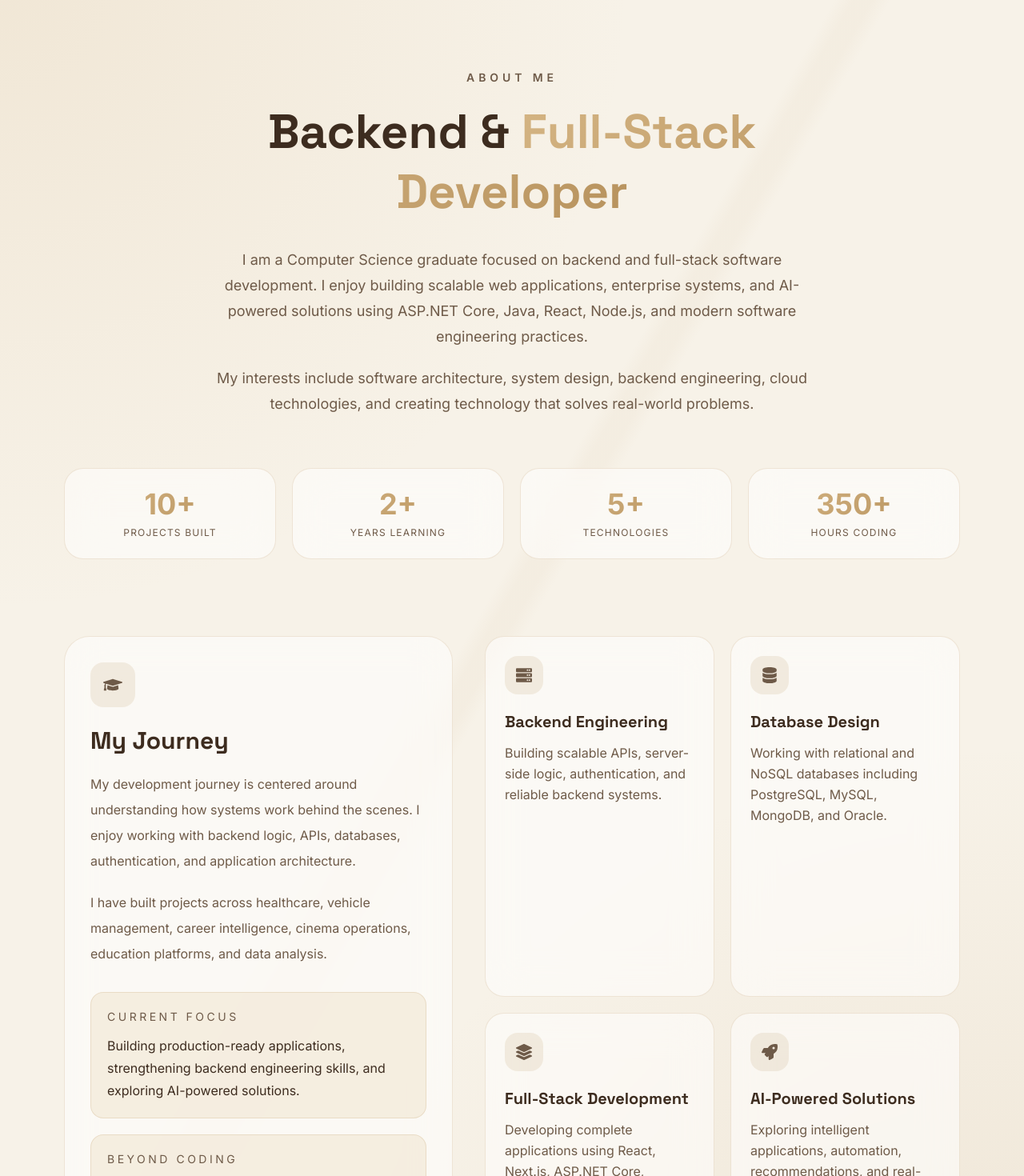
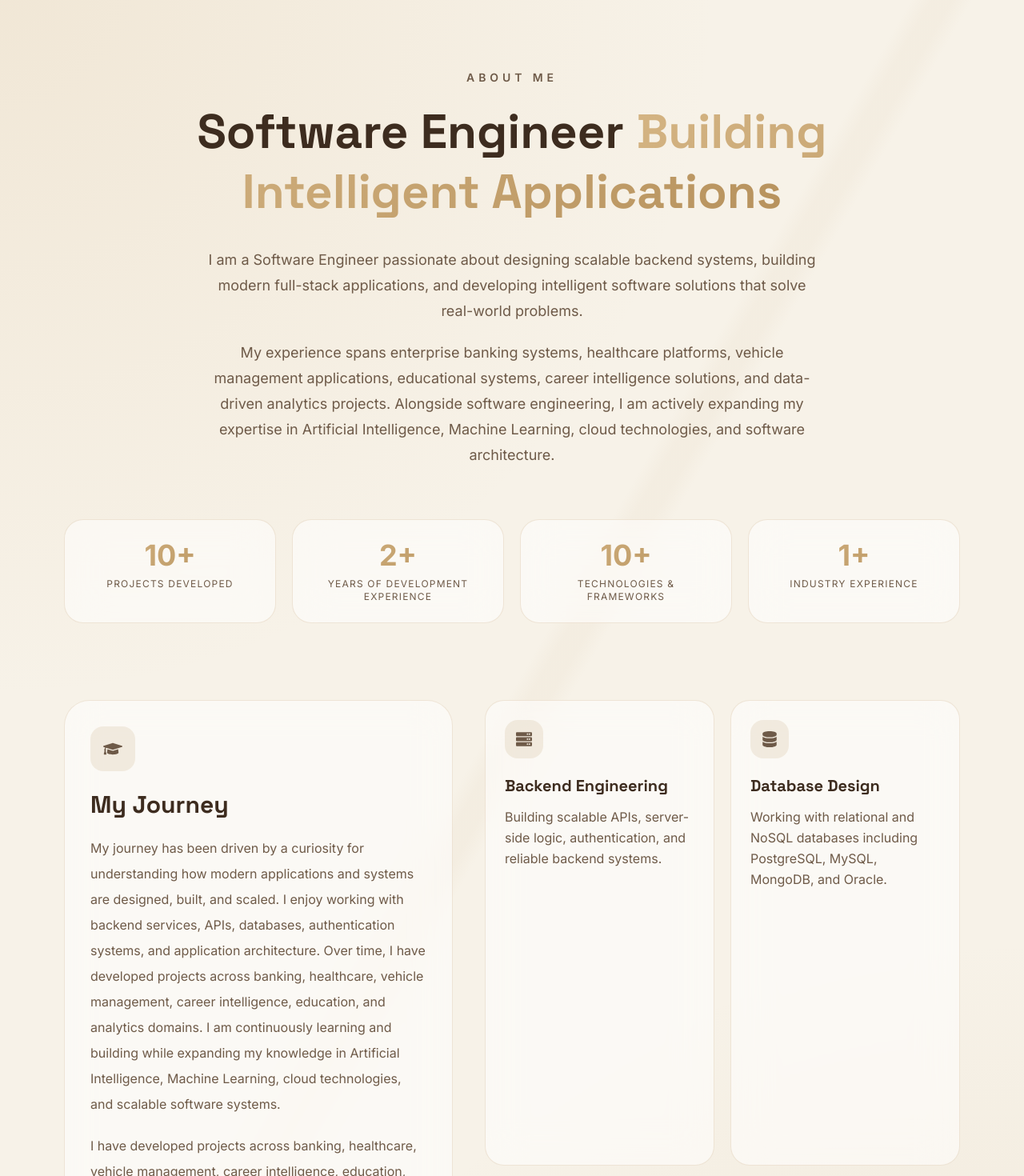
Before and after one commit to akirakaori/my-portfolio, a Next.js app: page / in a window 1280 px wide. Shown: the part 860-2330 px from the top of the page at 80% size. Built offline with nearby package versions, Linux system fonts and the light colour scheme.

Commit message:
Edited the nav bar

```diff
--- a/src/components/About.tsx
+++ b/src/components/About.tsx
@@ -13,10 +13,10 @@ import {
 } from "react-icons/fa";
 
 const stats = [
-  { value: "10+", label: "Projects Built" },
-  { value: "2+", label: "Years Learning" },
-  { value: "5+", label: "Technologies" },
-  { value: "350+", label: "Hours Coding" },
+  { value: "10+", label: "Projects Developed" },
+  { value: "2+", label: "Years of Development Experience" },
+  { value: "10+", label: "Technologies & Frameworks" },
+  { value: "1+", label: "Industry Experience" },
 ];
 
 const focusAreas = [
@@ -38,7 +38,7 @@ const focusAreas = [
   {
     icon: <FaRocket />,
     title: "AI-Powered Solutions",
-    text: "Exploring intelligent applications, automation, recommendations, and real-world problem solving.",
+    text: "Exploring Artificial Intelligence, Machine Learning, recommendation systems, and intelligent applicationsthat solve real-world problems.",
   },
 ];
 
@@ -79,21 +79,23 @@ export default function About() {
           </p>
 
           <h2 className="text-4xl font-bold leading-tight md:text-6xl">
-            Backend &{" "}
-            <span className="gradient-text">Full-Stack Developer</span>
+  Software Engineer{" "}
+  <span className="gradient-text">Building Intelligent Applications</span>
 </h2>
 
           <p className="mx-auto mt-8 max-w-3xl text-lg leading-8 text-[#6E5A48] dark:text-gray-400">
-            I am a Computer Science graduate focused on backend and full-stack
-            software development. I enjoy building scalable web applications,
-            enterprise systems, and AI-powered solutions using ASP.NET Core,
-            Java, React, Node.js, and modern software engineering practices.
+  I am a Software Engineer passionate about designing scalable backend
+  systems, building modern full-stack applications, and developing
+  intelligent software solutions that solve real-world problems.
 </p>
 
 <p className="mx-auto mt-5 max-w-3xl text-lg leading-8 text-[#6E5A48] dark:text-gray-400">
-            My interests include software architecture, system design, backend
-            engineering, cloud technologies, and creating technology that solves
-            real-world problems.
+  My experience spans enterprise banking systems, healthcare platforms,
+  vehicle management applications, educational systems, career intelligence
+  solutions, and data-driven analytics projects. Alongside software
+  engineering, I am actively expanding my expertise in Artificial
+  Intelligence, Machine Learning, cloud technologies, and software
+  architecture.
 </p>
         </motion.div>
 
@@ -132,16 +134,16 @@ export default function About() {
             <h3 className="mb-5 text-3xl font-bold">My Journey</h3>
 
             <p className="leading-8 text-[#6E5A48] dark:text-gray-400">
-              My development journey is centered around understanding how
-              systems work behind the scenes. I enjoy working with backend
-              logic, APIs, databases, authentication, and application
-              architecture.
+              My journey has been driven by a curiosity for understanding how modern applications and systems are designed, built, and scaled. I enjoy working with backend services, APIs, databases, authentication systems, and application architecture.
+
+Over time, I have developed projects across banking, healthcare, vehicle management, career intelligence, education, and analytics domains. I am continuously learning and building while expanding my knowledge in Artificial Intelligence, Machine Learning, cloud technologies, and scalable software systems.
             </p>
 
            <p className="mt-5 leading-8 text-[#6E5A48] dark:text-gray-400">
-              I have built projects across healthcare, vehicle management,
-              career intelligence, cinema operations, education platforms, and
-              data analysis.
+  I have developed projects across banking, healthcare, vehicle management,
+  career intelligence, education, cinema operations, and data analytics,
+  combining backend, full-stack, and AI-focused ideas to solve practical
+  problems.
 </p>
 
             <div className="mt-8 rounded-2xl border border-[#B7925D]/20 bg-[#F2E8D8]/70 p-5 dark:border-white/10 dark:bg-black/30">
--- a/src/components/Navbar.tsx
+++ b/src/components/Navbar.tsx
@@ -113,7 +113,7 @@ export default function Navbar() {
             className="flex items-center gap-2"
           >
             <a
-              href="https://github.com/"
+              href="https://github.com/akirakaori"
               target="_blank"
               rel="noreferrer"
               aria-label="GitHub profile"
@@ -122,7 +122,7 @@ export default function Navbar() {
               <FaGithub className="h-4 w-4" />
             </a>
             <a
-              href="https://www.linkedin.com/"
+              href="https://linkedin.com/in/ashika-kambang/"
               target="_blank"
               rel="noreferrer"
               aria-label="LinkedIn profile"
@@ -173,10 +173,22 @@ export default function Navbar() {
                 </a>
               ))}
               <div className="flex items-center gap-2 border-t border-black/10 pt-4 dark:border-white/10">
-                <a href="https://github.com/" aria-label="GitHub profile" className="rounded-full border border-black/15 p-2 text-black dark:border-white/10 dark:text-white">
+                <a
+                  href="https://github.com/akirakaori"
+                  target="_blank"
+                  rel="noreferrer"
+                  aria-label="GitHub profile"
+                  className="rounded-full border border-black/15 p-2 text-black dark:border-white/10 dark:text-white"
+                >
                   <FaGithub className="h-4 w-4" />
                 </a>
-                <a href="https://www.linkedin.com/" aria-label="LinkedIn profile" className="rounded-full border border-black/15 p-2 text-black dark:border-white/10 dark:text-white">
+                <a
+                  href="https://linkedin.com/in/ashika-kambang/"
+                  target="_blank"
+                  rel="noreferrer"
+                  aria-label="LinkedIn profile"
+                  className="rounded-full border border-black/15 p-2 text-black dark:border-white/10 dark:text-white"
+                >
                   <FaLinkedin className="h-4 w-4" />
                 </a>
                 <button
```
Lines whose indentation alone changed are shown as unchanged.
